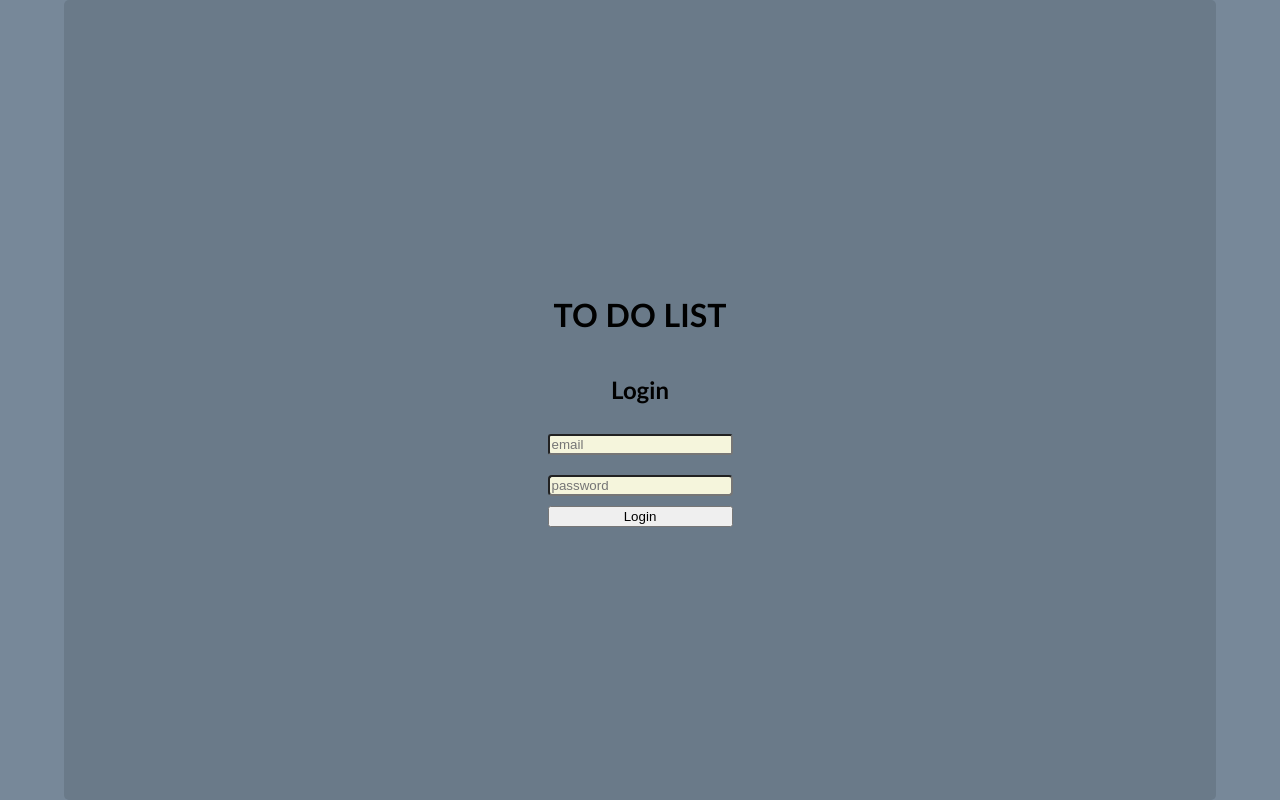
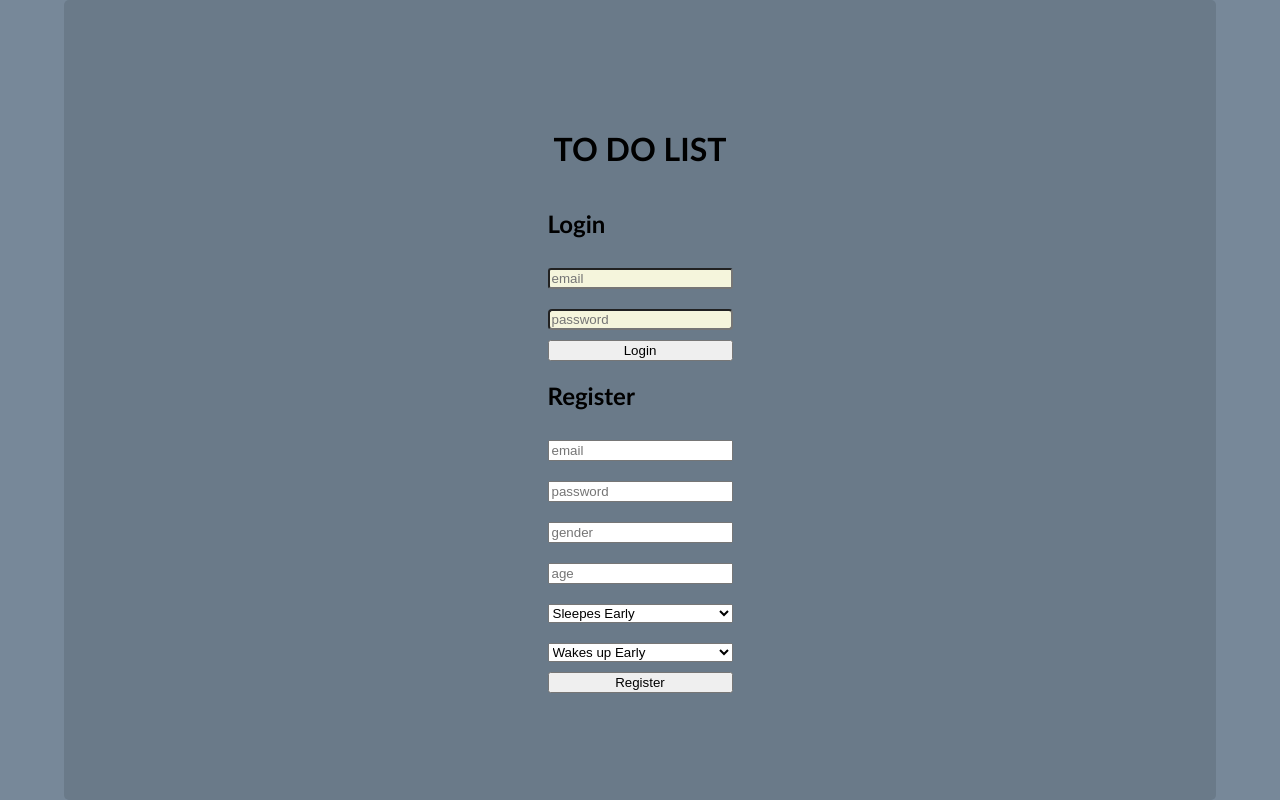
Before and after one commit to TekTeg/to-do-list_v2, a React (Vite) app: page / in a window 1280 px wide. Built offline with nearby package versions, Linux system fonts and the light colour scheme.

Commit message:
user registration placeholder created

```diff
--- a/src/App.css
+++ b/src/App.css
@@ -55,3 +55,15 @@ font-family:'Trebuchet MS', 'Lucida Sans Unicode', 'Lucida Grande', 'Lucida Sans
   z-index: 0;
   background-color: beige;
 }
+.register-form{
+  display: flex;
+  flex-direction: column;
+  justify-content: space-around;
+  align-content: center;
+}
+.register-form input{
+  margin-block: 10px;
+}
+.register-form select{
+  margin-block: 10px;
+}
--- a/src/App.jsx
+++ b/src/App.jsx
@@ -10,6 +10,13 @@ function App() {
 
   const [token, setToken] = useState(localStorage.getItem("token"))
   const [loggedUser, SetLoggedUser] = useState(null)
+
+  const[registeringEmail, setRegisteringEmail]=useState('')
+  const[registeringPassword, setRegisteringPassword]=useState('')
+  const[gender, setGender]=useState('')
+  const[age, setAge]=useState('')
+  const[sleepPattern, setSleepPattern]=useState('')
+
   const login =async(e)=>{
     e.preventDefault();
     console.log(loginEmail + " " +loginPassword)
@@ -31,10 +38,15 @@ function App() {
     SetLoggedUser(result.user)
   }
 
+  const register = ()=>{
+    console.log('registering')
+  }
+
   return (
 
     <div className='main-page'>
       <h1>TO DO LIST</h1>
+      <div>
       <h2>Login</h2>
       <form onSubmit={login} className='login-form'>
         <div className='login-email-container'>
@@ -64,7 +76,27 @@ function App() {
 
         <button>Login</button>
       </form>
-
+      </div>
+      <div>
+        <h2>Register</h2>
+        <form onSubmit={register} className='register-form'>
+          <input placeholder ="email" onChange={setRegisteringEmail}/>
+          <input placeholder ="password" onChange={setRegisteringPassword}/>
+          <input placeholder ="gender" onChange={setGender}/>
+          <input placeholder ="age" onChange={setAge}/>
+          <select>
+            <option>Sleepes Early</option>
+            <option>Sleeps Late</option>
+            <option>Not Sure</option>
+          </select>
+          <select placeholder ="sleep pattern" onChange={setSleepPattern}>
+            <option>Wakes up Early</option>
+            <option>Wakes up Late</option>
+            <option>Not Sure</option>
+          </select>
+          <button>Register</button>
+        </form>
+      </div>
     </div>
   )
 }
```
